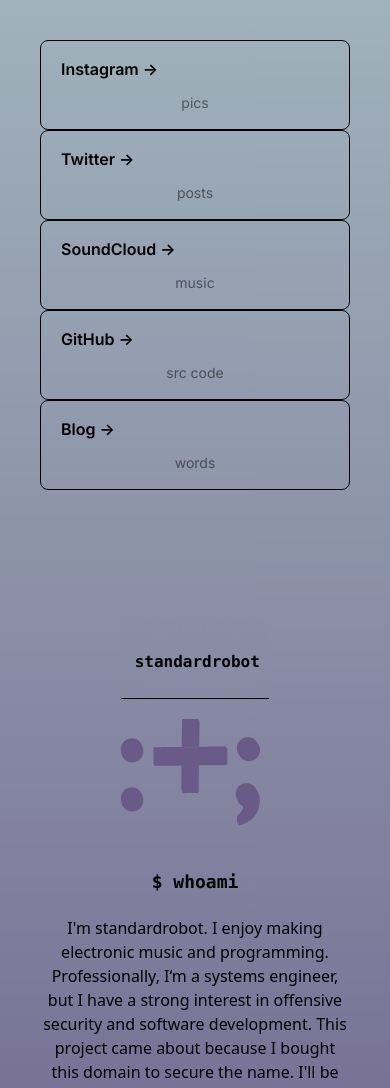
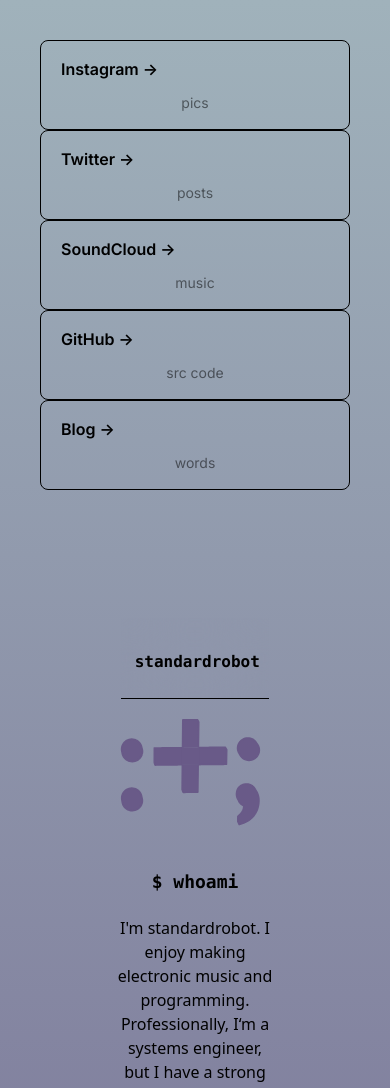
Before and after one commit to standard-robot/standardrobot-dev, a Next.js app: page / in a window 390 px wide. Shown: the top 1088 px of the page. Built offline with nearby package versions, Linux system fonts and the light colour scheme.

Commit message:
fixed styling

```diff
--- a/app/page.tsx
+++ b/app/page.tsx
@@ -11,7 +11,6 @@
         <Test />
         <div>
           <Image
-            className="block ml-auto mr-auto justify-between relative filter: invert(1) drop-shadow(0 0 0.3rem #ffffff70);"
             src="/robot.svg"
             alt="standardrobot logo"
             width={300}
@@ -20,7 +19,7 @@
           />
         </div>
 
-        <div className="lg:w-3/6">
+        <div className="w-3/6">
           <div>
             <h1 className="text-center font-fira">
               <code className="font-mono font-bold text-lg">$ whoami</code>
```
